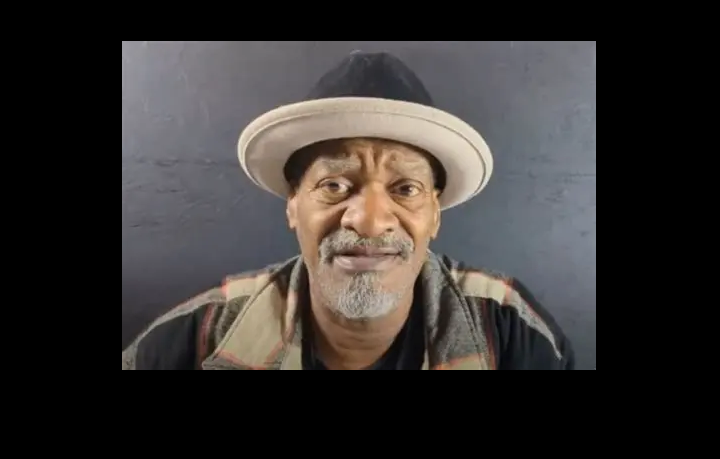
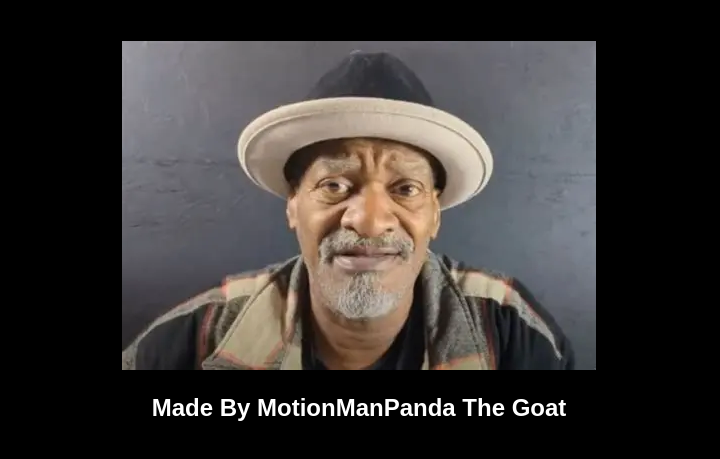
Before and after one commit to MotionManPanda/fleece-site, a plain HTML site: page index.html in a window 1280 px wide. Shown: the part 79-538 px from the top of the page, without its empty margins (281-1001 px from the left). Drawn offline with Linux system fonts and the light colour scheme.

Commit message:
Update index.html

```diff
--- a/index.html
+++ b/index.html
@@ -2,6 +2,7 @@
 <html>
 <head>
     <title>Fleece Site</title>
+
     <style>
         body {
             background-color: black;
@@ -15,6 +16,12 @@
             max-width: 90%;
             height: auto;
         }
+
+        p {
+            font-size: 24px;
+            font-weight: bold;
+            margin-top: 20px;
+        }
     </style>
 </head>
 
@@ -24,5 +31,7 @@
 
     <img src="fleece.webp.webp" alt="Fleece Johnson">
 
+    <p>Made By MotionManPanda The Goat</p>
+
 </body>
 </html>
```
